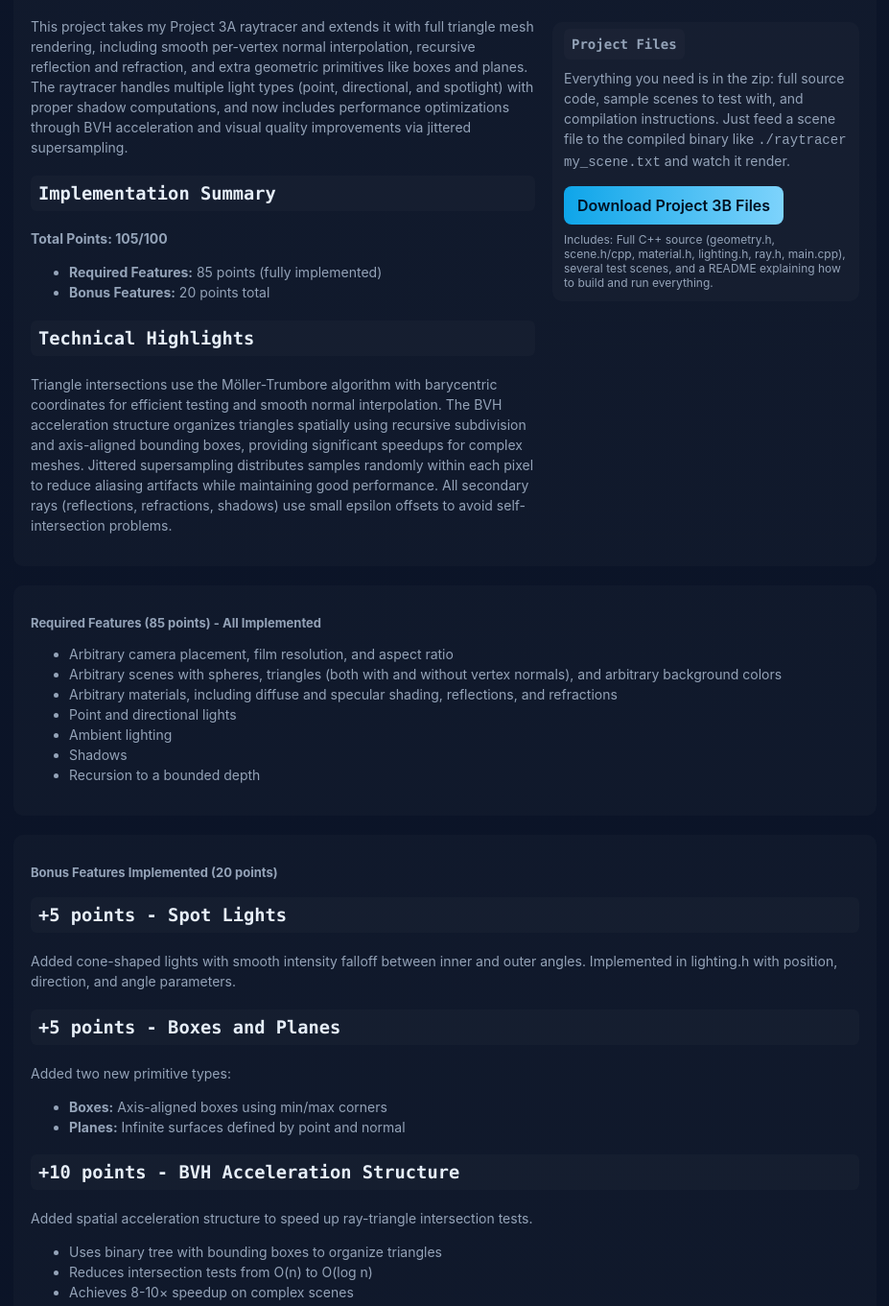
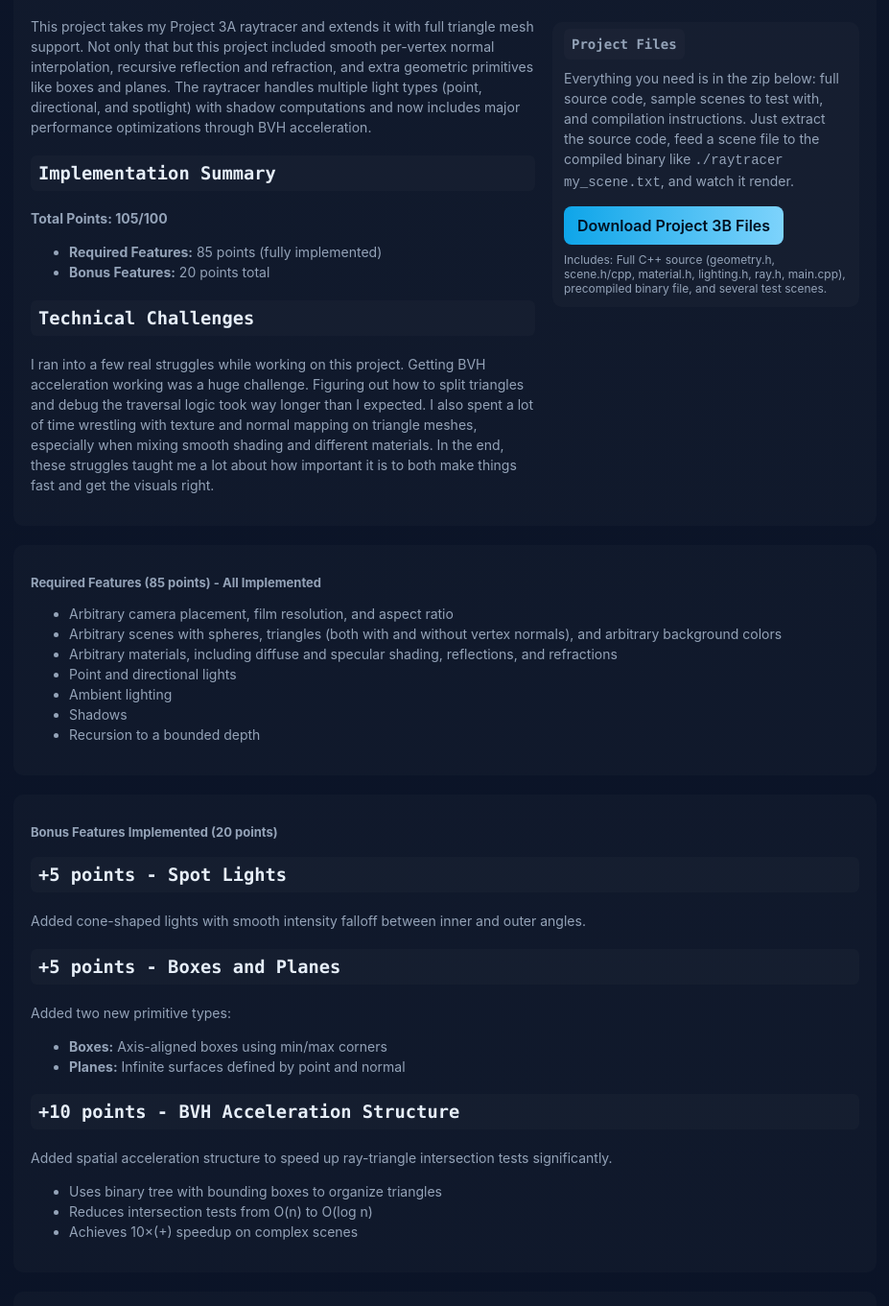
Before and after one commit to brnolson/csci5607_Project3b, a plain HTML site: page index.html in a window 1280 px wide. Shown: the part 243-1604 px from the top of the page at 96% size, without its empty margins (176-1103 px from the left). Drawn offline with Linux system fonts and the light colour scheme.

Commit message:
updates + included project files

```diff
--- a/index.html
+++ b/index.html
@@ -20,7 +20,7 @@
         <h2 class="gib">Ray Tracing 2: Triangles & Recursion</h2>
         <div class="row mt14">
           <div class="col">
-            <p class="mutedblock">This project takes my Project 3A raytracer and extends it with full triangle mesh rendering, including smooth per-vertex normal interpolation, recursive reflection and refraction, and extra geometric primitives like boxes and planes. The raytracer handles multiple light types (point, directional, and spotlight) with proper shadow computations, and now includes performance optimizations through BVH acceleration and visual quality improvements via jittered supersampling.</p>
+            <p class="mutedblock">This project takes my Project 3A raytracer and extends it with full triangle mesh support. Not only that but this project included smooth per-vertex normal interpolation, recursive reflection and refraction, and extra geometric primitives like boxes and planes. The raytracer handles multiple light types (point, directional, and spotlight) with shadow computations and now includes major performance optimizations through BVH acceleration.</p>
 
             <h3 class="gib">Implementation Summary</h3>
             <p class="mutedblock"><strong>Total Points: 105/100</strong></p>
@@ -29,8 +29,8 @@
               <li><strong>Bonus Features:</strong> 20 points total</li>
             </ul>
 
-            <h3 class="gib">Technical Highlights</h3>
-            <p class="mutedblock">Triangle intersections use the Möller-Trumbore algorithm with barycentric coordinates for efficient testing and smooth normal interpolation. The BVH acceleration structure organizes triangles spatially using recursive subdivision and axis-aligned bounding boxes, providing significant speedups for complex meshes. Jittered supersampling distributes samples randomly within each pixel to reduce aliasing artifacts while maintaining good performance. All secondary rays (reflections, refractions, shadows) use small epsilon offsets to avoid self-intersection problems.</p>
+            <h3 class="gib">Technical Challenges</h3>
+            <p class="mutedblock">I ran into a few real struggles while working on this project. Getting BVH acceleration working was a huge challenge. Figuring out how to split triangles and debug the traversal logic took way longer than I expected. I also spent a lot of time wrestling with texture and normal mapping on triangle meshes, especially when mixing smooth shading and different materials. In the end, these struggles taught me a lot about how important it is to both make things fast and get the visuals right.</p>
 
           </div>
 
@@ -38,10 +38,10 @@
             <div class="card card-inner">
               <div class="mutedblock" style="margin-bottom:12px">
                 <strong class="gib">Project Files</strong>
-                <p class="mutedblock">Everything you need is in the zip: full source code, sample scenes to test with, and compilation instructions. Just feed a scene file to the compiled binary like <code>./raytracer my_scene.txt</code> and watch it render.</p>
+                <p class="mutedblock">Everything you need is in the zip below: full source code, sample scenes to test with, and compilation instructions. Just extract the source code, feed a scene file to the compiled binary like <code>./raytracer my_scene.txt</code>, and watch it render.</p>
               </div>
-              <a class="dl" href="Proj3b_BrenenOlson.zip" download>Download Project 3B Files</a>
-              <div style="margin-top:8px;color:var(--muted);font-size:12px">Includes: Full C++ source (geometry.h, scene.h/cpp, material.h, lighting.h, ray.h, main.cpp), several test scenes, and a README explaining how to build and run everything.</div>
+              <a class="dl" href="Project3b_BrenenOlson.zip" download>Download Project 3B Files</a>
+              <div style="margin-top:8px;color:var(--muted);font-size:12px">Includes: Full C++ source (geometry.h, scene.h/cpp, material.h, lighting.h, ray.h, main.cpp), precompiled binary file, and several test scenes.</div>
             </div>
           </div>
         </div>
@@ -65,7 +65,7 @@
         <h3 class="label">Bonus Features Implemented (20 points)</h3>
 
         <h3 class="gib"><span class="points">+5 points</span> - Spot Lights</h3>
-        <p class="mutedblock">Added cone-shaped lights with smooth intensity falloff between inner and outer angles. Implemented in lighting.h with position, direction, and angle parameters.</p>
+        <p class="mutedblock">Added cone-shaped lights with smooth intensity falloff between inner and outer angles.</p>
 
         <h3 class="gib"><span class="points">+5 points</span> - Boxes and Planes</h3>
         <p class="mutedblock">Added two new primitive types:</p>
@@ -75,11 +75,11 @@
         </ul>
 
         <h3 class="gib"><span class="points">+10 points</span> - BVH Acceleration Structure</h3>
-        <p class="mutedblock">Added spatial acceleration structure to speed up ray-triangle intersection tests.</p>
+        <p class="mutedblock">Added spatial acceleration structure to speed up ray-triangle intersection tests significantly.</p>
         <ul class="mutedblock">
           <li>Uses binary tree with bounding boxes to organize triangles</li>
           <li>Reduces intersection tests from O(n) to O(log n)</li>
-          <li>Achieves 8-10× speedup on complex scenes</li>
+          <li>Achieves 10×(+) speedup on complex scenes</li>
         </ul>
       </section>
 
@@ -89,7 +89,7 @@
           <p><strong>Purpose:</strong> Documentation of Halloween event attendance per professor's extension policy.</p>
           <figure style="margin:12px 0">
             <img src="assets/halloween_party.jpg" alt="Halloween party costume photo" style="max-width:100%;height:auto;border-radius:6px;box-shadow:0 2px 8px rgba(0,0,0,0.12)">
-            <figcaption>My fiancée and I went to a Halloween party dressed as characters from Batman - she was the Riddler and I was the Joker. Her makeup and costume were a huge hit, though somehow folks had trouble recognizing my costume!</figcaption>
+            <figcaption>My fiancée and I went to a Halloween party dressed as characters from Batman. She went as the Joker and I went as the Riddler. Her makeup and costume were a huge hit, sadly many people had no idea who I was :(</figcaption>
           </figure>
         </div>
       </section>
@@ -97,7 +97,7 @@
       <section class="card">
         <h3 class="label">Watch Challenge Showcase</h3>
         <div class="mutedblock">
-          <p>I rendered the highly detailed blue and gold watch model using the power of the BVH acceleration.</p>
+          <p>I rendered the highly detailed blue and gold watch model using the insane power of the BVH acceleration.</p>
           <figure style="margin:12px 0">
             <img src="assets/watch_blue_and_gold.bmp" alt="Complex watch render" style="max-width:100%;height:auto;border-radius:6px">
             <figcaption>This scene contains thousands of triangles and would have taken hours to render without BVH acceleration. With BVH, it completed in seconds while maintaining full visual quality.</figcaption>
@@ -129,7 +129,7 @@
           <h3>Complex Geometry & BVH Acceleration</h3>
           <div class="pair">
             <figure class="pair-item">
-              <img src="assets/gear.bmp" alt="Spiral structure">
+              <img src="assets/gear.bmp" alt="Gear">
               <figcaption><strong>Bonus Feature Highlight:</strong> BVH Acceleration Structure
               <ul>
                 <li>Efficiently renders complex geometric structures</li>
@@ -151,7 +151,6 @@
                 <li>Multiple material types (diffuse, specular)</li>
                 <li>Point lights with distance falloff</li>
                 <li>Shadow casting and receiving</li>
-                <li>Bonus: Plane primitive for ground surface</li>
               </ul></figcaption>
             </figure>
           </div>
@@ -177,13 +176,13 @@
           <h3>Environmental Effects</h3>
           <div class="pair">
             <figure class="pair-item">
-              <img src="assets/ShadowTest.bmp" alt="Tree with lighting effects">
+              <img src="assets/ShadowTest.bmp" alt="Post with lighting effects">
               <figcaption><strong>Advanced Features:</strong>
               <ul>
                 <li>Bonus: Soft shadows and area lighting</li>
                 <li>Bonus: Box primitives for structures</li>
                 <li>Multiple light source types working together</li>
-                <li>Complex shadow interactions on varied surfaces</li>
+                <li>Shadow interactions on varied surfaces</li>
               </ul></figcaption>
             </figure>
           </div>
@@ -204,19 +203,6 @@
           <p><strong>Output:</strong> The program writes a BMP file specified by the <code>output_image:</code> line in your scene file. You'll see progress updates in the terminal while it renders, plus timing info when it finishes.</p>
         </div>
       </section>
-
-      <section class="card">
-        <h3 class="label">Source Code Organization</h3>
-        <ul class="mutedblock">
-          <li><strong>geometry.h</strong> — Vec3 class implementing 3D vectors with all the standard operations (add, subtract, dot product, cross product, normalize). Also defines Color as a Vec3 typedef and a clampColor() utility.</li>
-          <li><strong>ray.h</strong> — Ray structure holding origin point and direction vector, plus an at() method to compute points along the ray at parameter t.</li>
-          <li><strong>material.h</strong> — Material structure with properties for ambient, diffuse, specular, and transmissive colors, plus shininess exponent and index of refraction.</li>
-          <li><strong>lighting.h</strong> — Light source definitions: PointLight (position + intensity), DirectionalLight (direction + intensity), and SpotLight (position, direction, intensity, plus two cone angles with getFalloff() method).</li>
-          <li><strong>scene.h</strong> — Core Scene class and all geometric primitives (Sphere, Triangle, Plane, Box). Includes AABB and BVHNode structures for acceleration. Declares all major methods like setupCamera(), intersectScene(), shade(), trace(), etc.</li>
-          <li><strong>scene.cpp</strong> — Implements all the Scene methods including camera setup, ray generation (both regular and jittered), BVH construction and traversal, intersection testing, lighting calculations, shadow testing, and recursive tracing.</li>
-          <li><strong>main.cpp</strong> — Scene file parser that reads text files and populates the Scene object, plus the main render loop that generates rays, traces them, accumulates samples for supersampling, and writes the final BMP output.</li>
-        </ul>
-      </section>
     </div>
   </body>
 </html>
```
Also changed, not shown: 1 other file.
